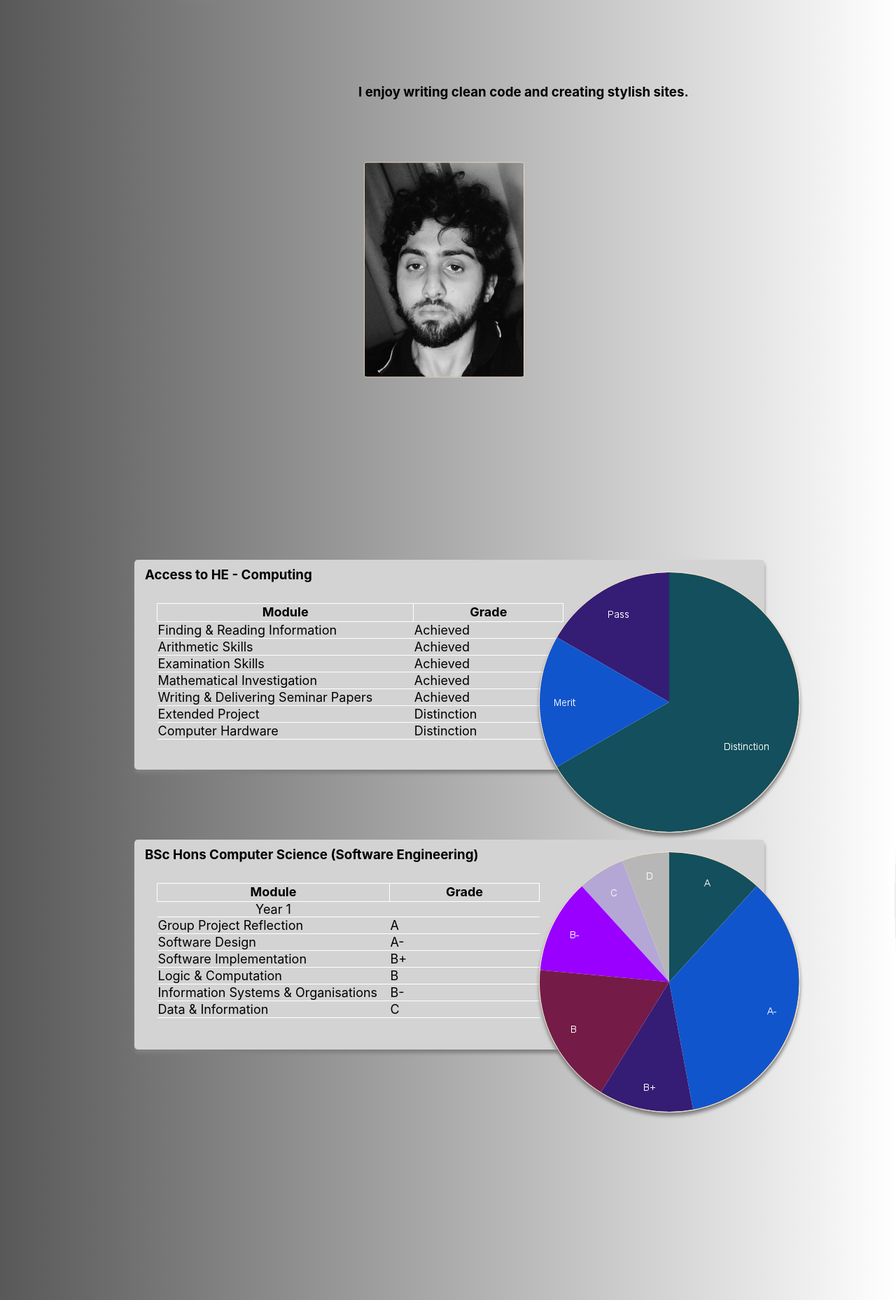
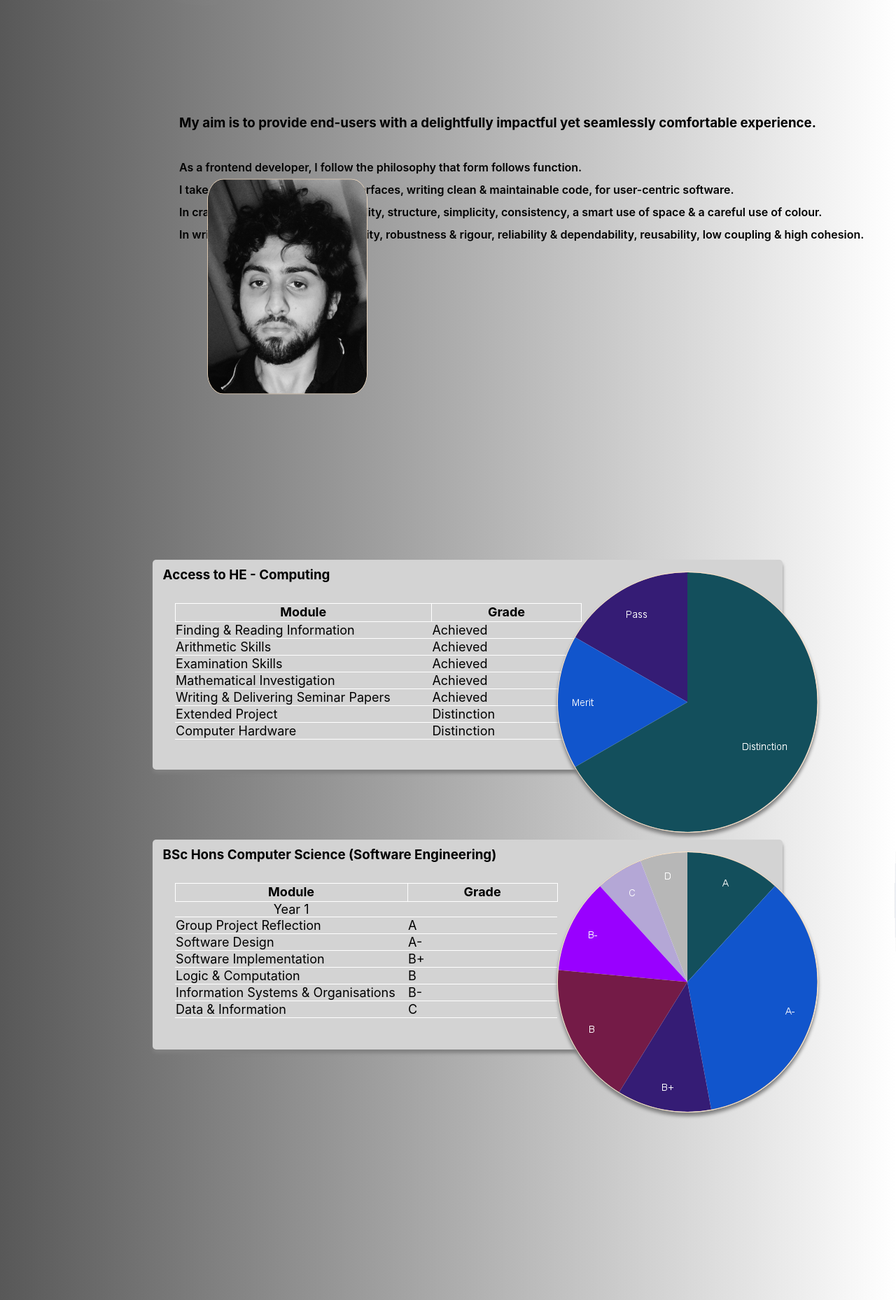
Before and after one commit to HMZMH/hamzah-mahmood-portfolio, a React (Create React App) app: page / in a window 1280 px wide. Shown: the part 160-2018 px from the top of the page at 70% size. Built offline with nearby package versions, Linux system fonts and the light colour scheme; the HTML template or start-up script is replaced by a standard one.

Commit message:
Improved styling

```diff
--- a/src/components/AboutMeContent.js
+++ b/src/components/AboutMeContent.js
@@ -9,7 +9,18 @@ function AboutMeContent() {
 
             <img src={MeEdited} alt='MeEdited' className='Me-Edited'/>
 
-            <h3>I enjoy writing clean code and creating stylish sites.</h3>
+            <h3 className='About-H3'>My aim is to provide end-users with a delightfully impactful yet seamlessly comfortable experience.</h3>
+
+            <p1 className='About-P1'>
+                As a frontend developer, I follow the philosophy that form follows function.
+                <br/>
+                I take pride in crafting intuitive interfaces, writing clean & maintainable code, for user-centric software.
+                <br/>
+                In crafting interfaces, I value usability, structure, simplicity, consistency, a smart use of space & a careful use of colour.
+                <br/>
+                In writing code, I prioritise readability, robustness & rigour, reliability & dependability, reusability, low coupling & high cohesion.
+                <br/>
+            </p1>
 
         </div>
 
--- a/src/components/ProjectsContent.js
+++ b/src/components/ProjectsContent.js
@@ -5,12 +5,15 @@ return(
 <div id='Content-3' className='Projects-Content'>
 
     <div className='Project-Tiles'>
+        <h3 className='Tiles-H3'>Interface Design</h3>
     </div>
 
     <div className='Project-Tiles'>
+        <h3 className='Tiles-H3'>System Design</h3>
     </div>
 
     <div className='Project-Tiles'>
+    <h3 className='Tiles-H3'>Mobile Application</h3>
     </div>
 
 </div>
--- a/src/styles/AboutMeContent.css
+++ b/src/styles/AboutMeContent.css
@@ -1,22 +1,27 @@
 .AboutMeContent{
 display: inline-block;
 position: absolute;
-    margin-inline-start: 30vw;
-    margin-top: 30vh;
+margin-inline-start: 20vw;
+margin-top: 33vh;
 text-align: left;
 }
 
-h3{
-    margin-inline-start: 10vw;
-    margin-top: 5vh;
+.About-H3{
+    margin-top: 7.5vh;
+    margin-bottom: 4.5vh;
+}
+
+.About-P1{
+    font-weight: 600;
+    line-height: 2;
 }
 
 .Me-Edited{
 position: absolute;
 margin-top: -90vh;
-    margin-inline-start: -40vw;
+margin-inline-start: -47.5vw;
 z-index: 2;
 scale: 0.15;
 border: solid 5px bisque;
-    border-radius: 25px;
+border-radius: 10%;
 }
--- a/src/styles/EducationContent.css
+++ b/src/styles/EducationContent.css
@@ -14,7 +14,7 @@ animation-duration: 2s;
 display: block;
 position: relative;
 margin-top: 10vh;
-margin-inline-start: 15vw;
+margin-inline-start: 17vw;
 height: 300px;
 width: 900px;
 border-radius: 5px;
--- a/src/styles/ProjectsContent.css
+++ b/src/styles/ProjectsContent.css
@@ -11,20 +11,24 @@ animation-duration: 2s;
 }
 
 .Project-Tiles{
+z-index: 1;
 display: inline-block;
-position: relative;
-margin-top: 20px;
 margin-left: 20px;
 margin-right: 20px;
 height: 600px;
 width: 300px;
 border-radius: 5px;
-background-color: bisque;
 border: solid black 1px;
+background-image: linear-gradient(to bottom, bisque , transparent);
 }
 
 .Project-Tiles:hover{
 scale: 1.05;
+}
+
+.Tiles-H3{
+    z-index: 2;
+    margin-inline-start: 0vw;
 }
 
 @keyframes fadeInOpacity {
```
Also changed, not shown: src/App.css (+5 -5 lines), 1 other file (tests, documents, lock files or other folders). Lines whose indentation alone changed are shown as unchanged.
